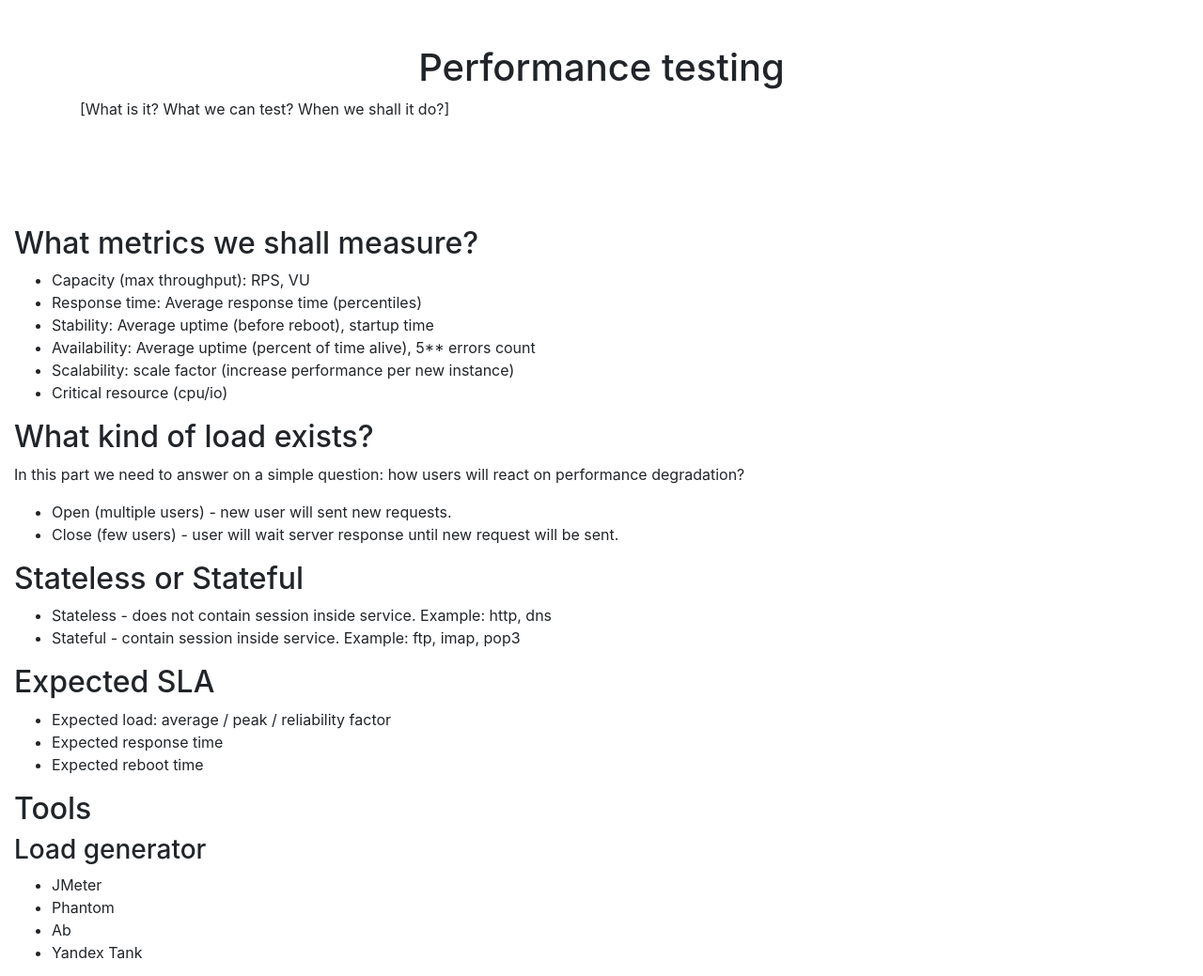
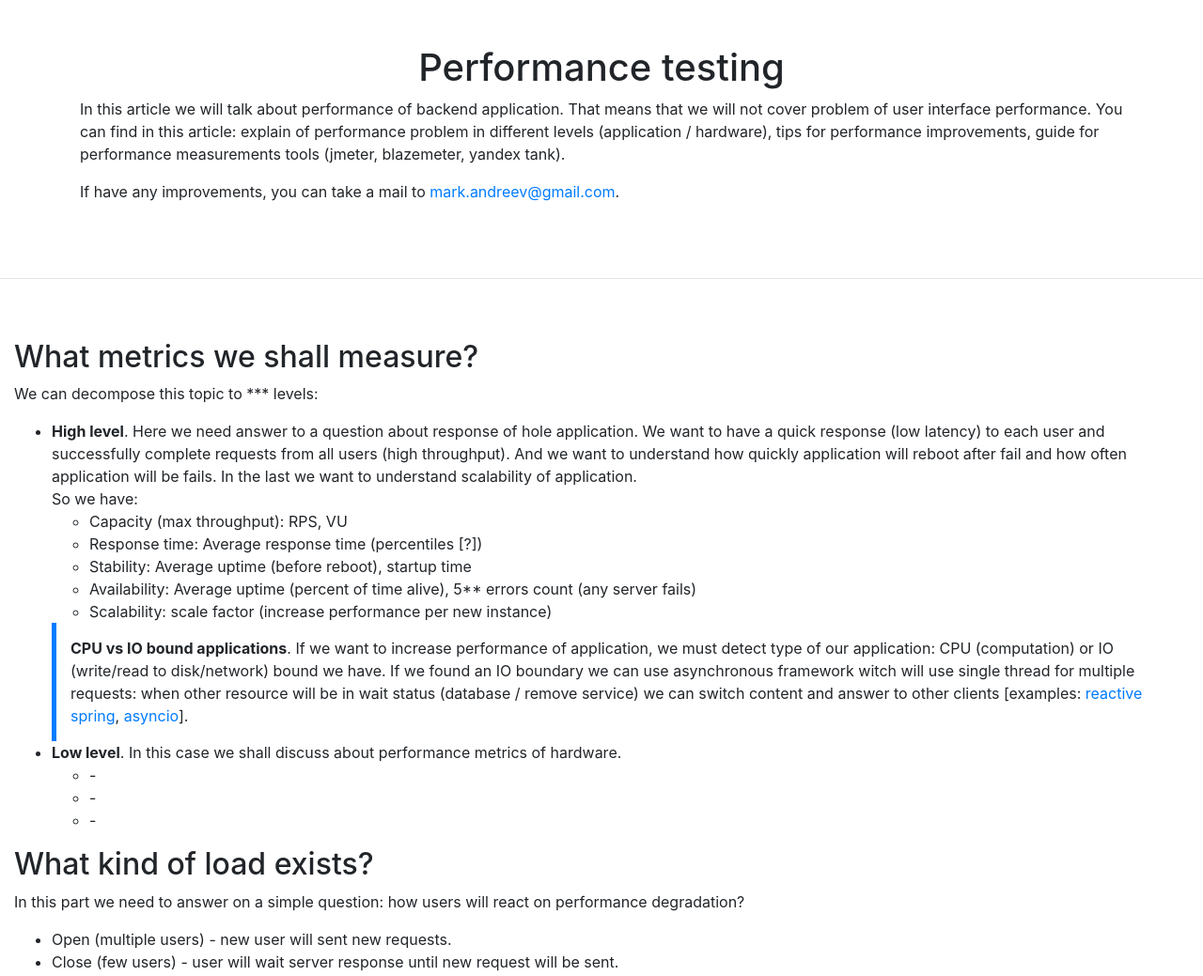
Before and after one commit to mrk-andreev/mrk-andreev.github.io, a plain HTML site: page blog/perfomance-testing/index.html in a window 1280 px wide. Shown: the top 1039 px of the page at 94% size. Drawn offline with nearby package versions, Linux system fonts and the light colour scheme.

Commit message:
Add topic about high level metrics & intro

```diff
--- a/blog/perfomance-testing/index.html
+++ b/blog/perfomance-testing/index.html
@@ -19,19 +19,35 @@
 <div class="container">
     <div class="py-5 text-center">
         <h1>Performance testing</h1>
-        <p class="text-left">[What is it? What we can test? When we shall it do?]</p>
+        <p class="text-left">In this article we will talk about performance of backend application. That means that we will not cover problem of user interface performance. You can find in this article: explain of  performance problem in different levels (application / hardware), tips for performance improvements, guide for performance measurements tools (jmeter, blazemeter, yandex tank). </p>
+        <p class="text-left">If have any improvements, you can take a mail to <a href="mailto:mark.andreev@gmail.com">mark.andreev@gmail.com</a>. </p>
     </div>
 </div>
+<hr/>
 <div class="container-fluid">
     <div class="py-5">
         <h2>What metrics we shall measure?</h2>
+        <p>We can decompose this topic to *** levels:</p>
         <ul>
-            <li>Capacity (max throughput): RPS, VU</li>
-            <li>Response time: Average response time (percentiles)</li>
-            <li>Stability: Average uptime (before reboot), startup time</li>
-            <li>Availability: Average uptime (percent of time alive), 5** errors count</li>
-            <li>Scalability: scale factor (increase performance per new instance)</li>
-            <li>Critical resource (cpu/io)</li>
+            <li><strong>High level</strong>. Here we need answer to a question about response of hole application. We want to have a quick response (low latency) to each user and successfully complete requests from all users (high throughput). And we want to understand how quickly application will reboot after fail and how often application will be fails. In the last we want to understand scalability of application.<br/> So we have:
+                <ul>
+                    <li>Capacity (max throughput): RPS, VU</li>
+                    <li>Response time: Average response time (percentiles [?])</li>
+                    <li>Stability: Average uptime (before reboot), startup time</li>
+                    <li>Availability: Average uptime (percent of time alive), 5** errors count (any server fails)</li>
+                    <li>Scalability: scale factor (increase performance per new instance)</li>
+                </ul>
+                <div class="info">
+                    <strong>CPU vs IO bound applications</strong>. If we want to increase performance of application, we must detect type of our application: CPU (computation) or IO (write/read to disk/network) bound we have. If we found an IO boundary we can use asynchronous framework witch will use single thread for multiple requests: when other resource will be in wait status (database / remove service) we can switch content and answer to other clients [examples: <a href="https://docs.spring.io/spring/docs/current/spring-framework-reference/web-reactive.html">reactive spring</a>, <a href="https://docs.python.org/3/library/asyncio.html">asyncio</a>].
+                </div>
+            </li>
+            <li><strong>Low level</strong>. In this case we shall discuss about performance metrics of hardware.
+                <ul>
+                    <li>-</li>
+                    <li>-</li>
+                    <li>-</li>
+                </ul>
+            </li>
         </ul>
         <h2>What kind of load exists?</h2>
         <p>In this part we need to answer on a simple question: how users will react on performance degradation?</p>
@@ -196,5 +212,11 @@
 <noscript>
     <div><img src="https://mc.yandex.ru/watch/41245659" style="position:absolute; left:-9999px;" alt=""/></div>
 </noscript> <!-- /Yandex.Metrika counter -->
+<style>
+    .info {
+        border-left: solid 5px rgb(0, 123, 255);
+        padding: 15px;
+    }
+</style>
 </body>
 </html>
```
